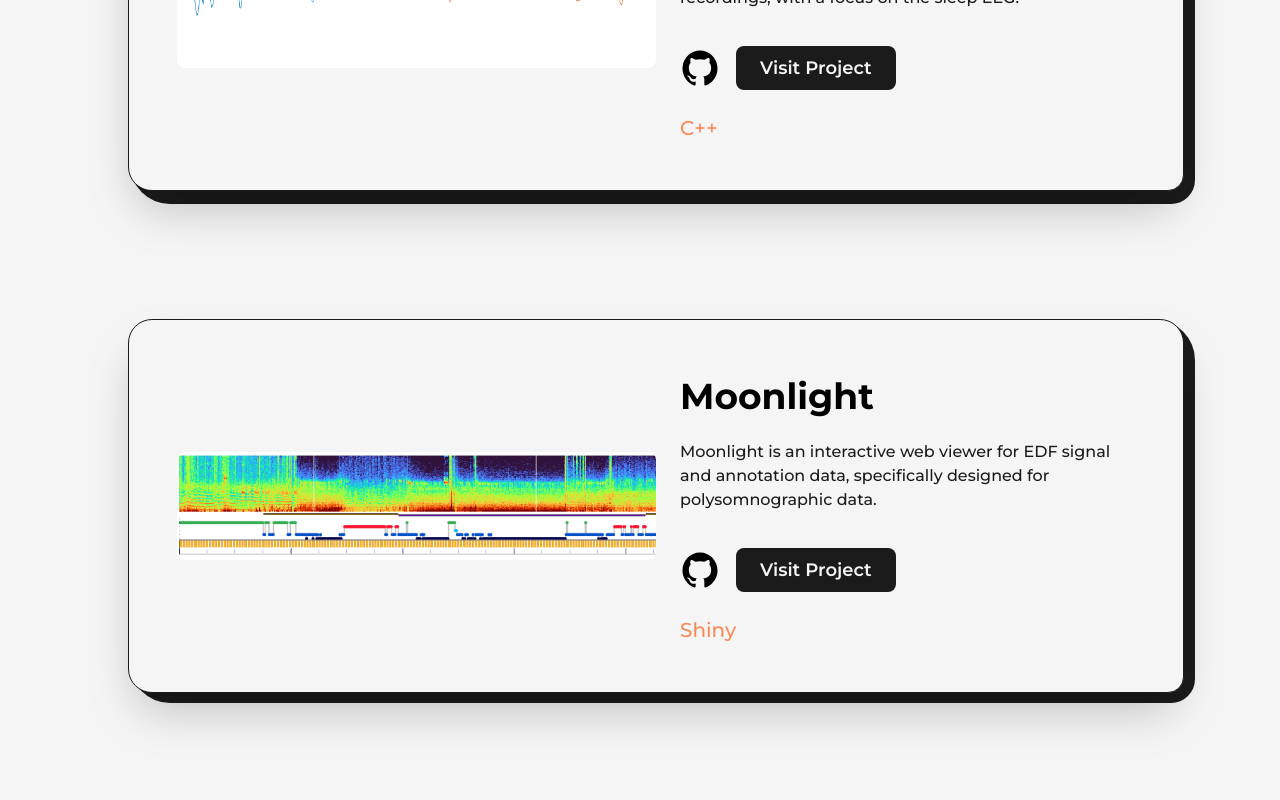
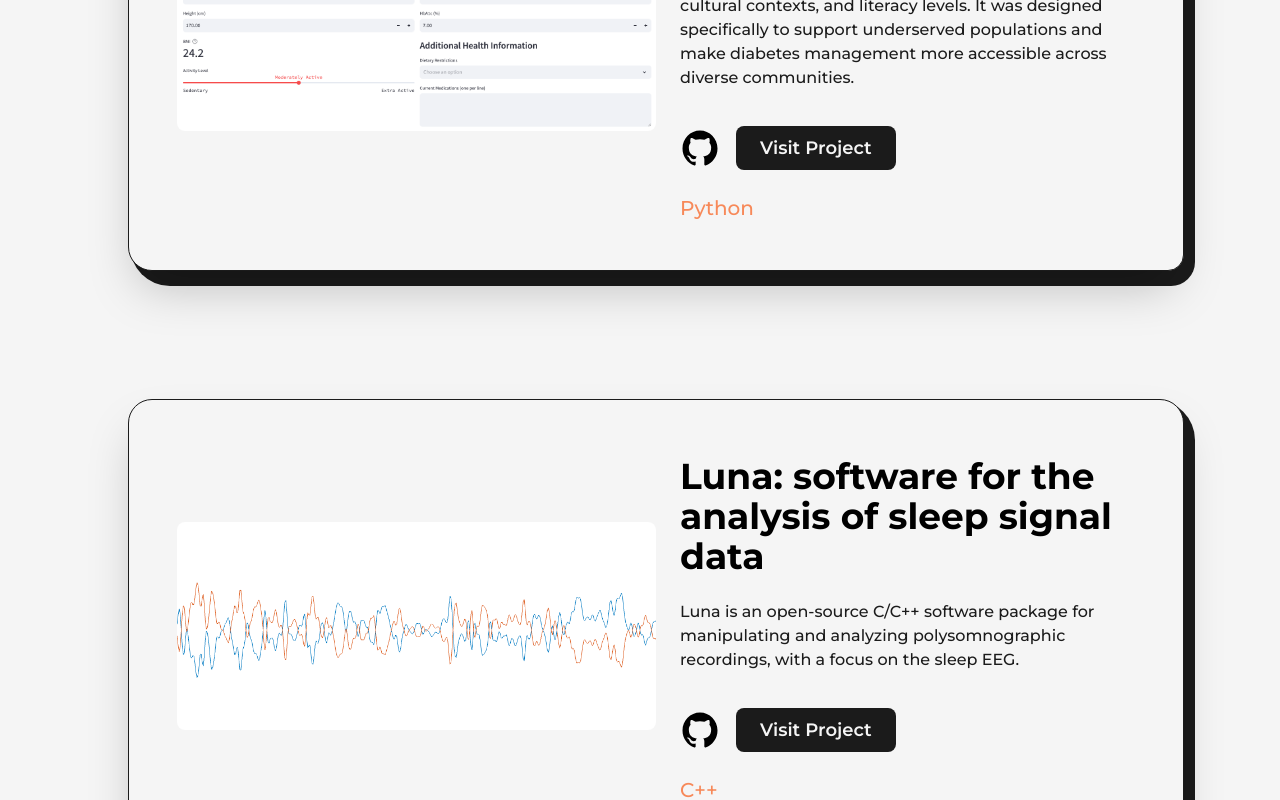
Before and after one commit to senthilcaesar/portfolio, a Next.js app: page /projects in a window 1280 px wide. Shown: the part 1460-2260 px from the top of the page. Built offline with nearby package versions, Linux system fonts and the light colour scheme.

Commit message:
Nurtrition app project

```diff
--- a/src/pages/projects.js
+++ b/src/pages/projects.js
@@ -8,6 +8,7 @@ import Link from "next/link";
 
 import proj4 from "../../public/images/projects/personalWebProj.png";
 import multiview from "../../public/images/projects/multiview.png";
+import nutrition_app from "../../public/images/projects/nutrition_app.png";
 import moon from "../../public/images/projects/moon.png";
 import signal from "../../public/images/projects/signal.png";
 import protein from "../../public/images/projects/protein.png";
@@ -190,6 +191,17 @@ export default function Projects() {
 
             <div className="col-span-12">
               <FeaturedProject
+                type="Python"
+                title="Personalized Diabetes Nutrition Plan"
+                summary="This application aims to improve healthcare accessibility for individuals with diabetes by providing tailored nutrition guidance that considers not just medical factors, but also socioeconomic realities, cultural contexts, and literacy levels. It was designed specifically to support underserved populations and make diabetes management more accessible across diverse communities."
+                img={nutrition_app}
+                link=" https://diabetes-nutrition.streamlit.app/"
+                github="https://github.com/senthilcaesar/diabetes-nutrition-app"
+              />
+            </div>
+
+            <div className="col-span-12">
+              <FeaturedProject
                 type="C++"
                 title="Luna: software for the analysis of sleep signal data"
                 summary="Luna is an open-source C/C++ software package for manipulating and analyzing polysomnographic recordings, with a focus on the sleep EEG."
```
Also changed, not shown: public/images/projects/nutrition_app.png (added).
